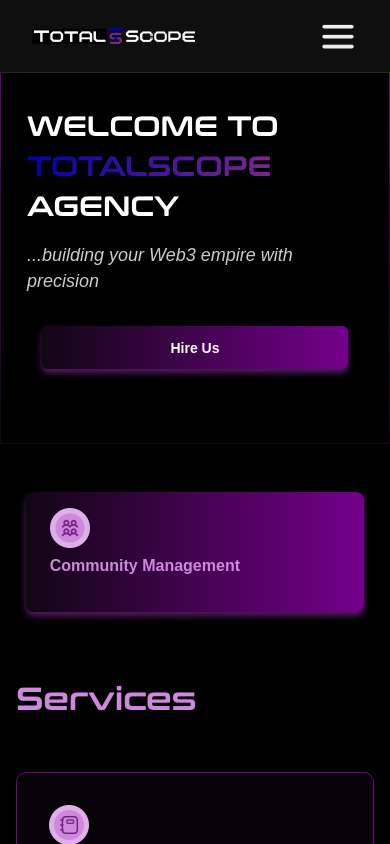
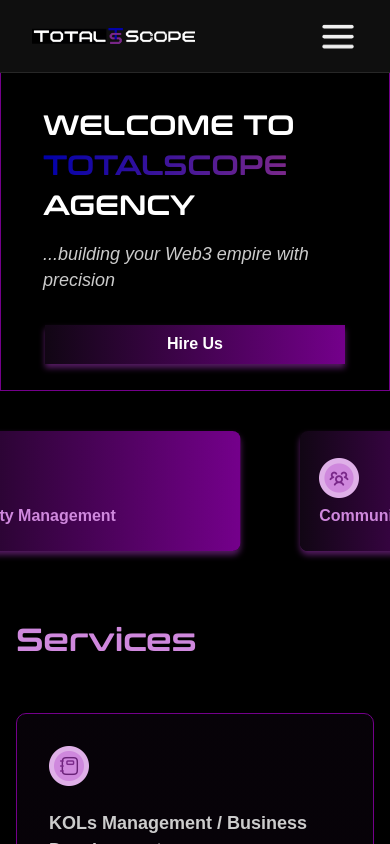
Before and after one commit to Favour-dgreat/TotalScope, a Next.js app: page / in a window 390 px wide. Shown: the top 844 px of the page. Built offline with nearby package versions, Linux system fonts and the light colour scheme.

Commit message:
updated the UI

```diff
--- a/components/CTASection/CTASection.module.css
+++ b/components/CTASection/CTASection.module.css
@@ -30,8 +30,7 @@
   .btn {
     background: linear-gradient(20deg, rgba(17, 6, 20, 1) 45%, rgba(116, 0, 139, 1));
     box-shadow: 0px 4px 6px rgba(119, 38, 137, 0.72);
-    padding: 0.75rem 6rem;
-    border-radius: 4px;
+    padding: 0.75rem 8rem;
     font-weight: bold;
     text-decoration: none;
     color: white;
--- a/components/CTASection/CTASection.tsx
+++ b/components/CTASection/CTASection.tsx
@@ -6,7 +6,7 @@
   return (
     <section className={styles.cta} id="hire">
       <h2>Ready to Work With Us?</h2>
-      <Link href="https://t.me/LexionETH" className={styles.btn}>Hire Us</Link>
+      <Link href="https://t.me/LexionETH" className={`${styles.btn} hover:scale-105 transition-transform duration-300`}>Hire Us</Link>
     </section>
   );
 };
--- a/components/Footer/Footer.module.css
+++ b/components/Footer/Footer.module.css
@@ -1,10 +1,11 @@
 /* components/Footer.module.css */
 .footer {
     background-color: #000;
-    color: #888;
+    color: #B3B3B3;
     padding: 2rem;
-    font-size: 0.85rem;
+    font-size: 16px;
     display: flex;
+    font-weight: bold;
     display: flex;
     flex-direction: row;
     align-items: flex-start;
@@ -20,7 +21,7 @@
     flex-direction: row;
     gap: 20px;
     margin: 0 auto;
-    width: 50%;
+    width: 70%;
   }
 
   @media screen and (max-width: 768px) {
--- a/components/Footer/Footer.tsx
+++ b/components/Footer/Footer.tsx
@@ -4,17 +4,17 @@
 const Footer = () => {
   return (
     <footer className={styles.footer}>
-      <p>Copyright © TotalScope Agency {new Date().getFullYear()}  All Rights Reserved.</p>
+      <p>Copyright © TotalScope Agency {new Date().getFullYear()} | All Rights Reserved </p>
 
       <div className={styles.socials}>
       <a href="https://t.me/LexionETH" target="_blank" rel="noopener noreferrer">
-          <img src="/images/telegram_symbol.png" alt="Twitter" width={24} height={24} />
+          <img src="/images/telegram_symbol.png" alt="Twitter" width={28} height={28} />
         </a>
         <a href="https://x.com/TotalScope_" target="_blank" rel="noopener noreferrer">
-          <img src="/images/twitter.png" alt="Twitter" width={24} height={24} />
+          <img src="/images/twitter.png" alt="Twitter" width={28} height={28} />
         </a>
         <a href="https://github.com/TotalScope-Agency" target="_blank" rel="noopener noreferrer">
-          <img src="/images/github.png" alt="Twitter" width={24} height={24} />
+          <img src="/images/github.png" alt="Twitter" width={28} height={28} />
         </a>
         {/* <a href="https://instagram.com/totalscopeagency" target="_blank" rel="noopener noreferrer">
           <img src="/images/instagram.png" alt="Twitter" width={24} height={24} />
--- a/components/HeroSection/HeroSection.module.css
+++ b/components/HeroSection/HeroSection.module.css
@@ -10,14 +10,15 @@
     display: flex;
     justify-content: space-between;
     align-items: center;
-    padding: 5rem 5rem;
+    margin-top: 10%;
+    padding: 1rem 2rem;
     background-color: #000;
     width: 90%;
     color: white;
     flex-wrap: wrap;
     border: 1px solid transparent;
-    border-image: linear-gradient(rgba(116, 0, 139, 1), rgba(17, 6, 20, 10));
-    border-image-slice: 1;
+    border-image: linear-gradient(rgba(116, 0, 139, 1), rgba(116, 0, 139, 1));
+    border-image-slice: 5;
     font-family: 'Conthrax', sans-serif;
 }
 
@@ -26,7 +27,7 @@
   }
 
   .hero h1 {
-    font-size: 2.5rem;
+    /* font-size: 2.5rem; */
     line-height: 1.2;
   }
 
@@ -48,8 +49,7 @@
   .hireBtn {
     background: linear-gradient(to left, rgba(116, 0, 139, 1), rgba(17, 6, 20, 10));
     box-shadow: 0px 4px 6px rgba(119, 38, 137, 0.72);
-    padding: 0.72rem 8rem;
-    border-radius: 6px;
+    padding: 0.5rem 7rem;
     font-weight: bold;
     text-decoration: none;
     color: white;
@@ -61,7 +61,8 @@
     .hero {
       flex-direction: column;
       align-items: center;
-      padding: 4rem 1rem;
+      padding-top: 10%;
+      padding: 1rem 2rem;
       width: 100% ;
     }
 
@@ -83,5 +84,12 @@
       font-size: 18px;
       text-align: left;
     }
+    .hireBtn{
+      padding: 0.5rem 4rem;
+      width: 100%;
+      max-width: 300px;
+      text-align: center;
+      font-size: 16px;
+    }
 
   }
--- a/components/HeroSection/HeroSection.tsx
+++ b/components/HeroSection/HeroSection.tsx
@@ -14,8 +14,8 @@
   className={`${style.hero} w-full flex flex-col-reverse md:flex-row items-center justify-between px-6 md:px-12 lg:px-20 py-4 md:py-24 bg-black text-white`}
 >
   {/* Left Side Content */}
-  <div className={`${style.left} w-full md:w-1/2 text-center md:text-left mt-8 md:mt-5`}>
-    <h1 className="text-3xl sm:text-4xl md:text-5xl lg:text-6xl font-bold leading-tight">
+  <div className={`${style.left} w-full md:w-1/2 text-center md:text-left mt-10 `}>
+    <h1 className="text-4xl sm:text-4xl md:text-5xl lg:text-5xl font-bold leading-tight">
       WELCOME TO <br />
       <span className={`${style.highlight} bg-gradient-to-r bg-clip-text`}>
         TOTALSCOPE
@@ -29,7 +29,7 @@
 
     <Link
       href="https://t.me/LexionETH"
-      className={`${style.hireBtn} inline-block text-white px-6 py-3 rounded-md font-semibold text-sm md:text-base shadow-lg hover:scale-105 transition-transform duration-300`}
+      className={`${style.hireBtn} inline-block text-white px-4 py-4 font-semibold text-sm md:text-base shadow-lg hover:scale-105 transition-transform duration-300`}
     >
       Hire Us
     </Link>
--- a/components/Partners/Partners.tsx
+++ b/components/Partners/Partners.tsx
@@ -44,9 +44,7 @@
             playsInline
             className={styles.video}
           />
-          <div className={styles.playButton} onClick={togglePlay}>
-            {isPlaying ? <FaPause /> : <FaPlay />}
-          </div>
+            {/* Removed the play and pause button as requested */}
         </div>
       </div>
     </section>
--- a/components/ServicesDetail/ServicesDetail.module.css
+++ b/components/ServicesDetail/ServicesDetail.module.css
@@ -1,6 +1,6 @@
 /* components/ServicesDetail.module.css */
 .detail {
-    padding: 4rem 2rem;
+    padding: 4rem 0.2rem;
     color: white;
     text-align: center;
     width: 90%;
--- a/components/ServicesOverview/Services.tsx
+++ b/components/ServicesOverview/Services.tsx
@@ -6,7 +6,7 @@
   "Community Moderation",
   "Chat Engagements",
   "Pro-Raiding Services",
-  "KOLs Management / Business Development",
+  "KOLs Management / BD",
   "Blockchain Development",
 ];
 const icons = [
@@ -21,15 +21,18 @@
 const ServicesOverview = () => {
   return (
 <section className={styles.overview}>
-      {/* Duplicate the services array for seamless scrolling */}
-      {[...services, ...services].map((service, index) => (
+  {/* Dynamically duplicate the services array for seamless scrolling */}
+  {Array(2)
+    .fill(services)
+    .flat()
+    .map((service, index) => (
       <div
         className={`${styles.card} ${styles.slider}`}
         key={index}
       >
         <span className={styles.icon}>
           <img
-              src={icons[index % icons.length]} // Use modulo to loop through icons
+            src={icons[index % icons.length]}
             alt={`Icon for ${service}`}
             width={40}
             height={40}
@@ -40,6 +43,6 @@
     ))}
 </section>
   );
-};
+}
 
 export default ServicesOverview;
--- a/components/ServicesOverview/ServicesOverview.module.css
+++ b/components/ServicesOverview/ServicesOverview.module.css
@@ -1,41 +1,62 @@
 /* components/ServicesOverview.module.css */
 .overview {
   display: flex;
-    flex-wrap: wrap;
-    justify-content: center;
-    gap: 1.3rem;
+  flex-direction: row;
+  gap: 30px;
   overflow: hidden;
-    padding: 3rem 1rem;
-    white-space: nowrap;
-    width: 95%;
+  /* Hide overflowing content */
+  position: relative;
+  width: 100%;
+  height: min-content;
+  padding: 40px 40px 50px;
 }
 
 .card {
   background: linear-gradient(90deg, rgba(17, 6, 20, 1) 0%, rgba(116, 0, 139, 1) 100%);
   border-radius: 8px;
-    padding: 1rem 1.5rem;
+  padding: 1rem 1.2rem;
   text-align: left;
   color: rgba(207, 136, 221, 1);
-    font-size: 0.875rem;
-    display: inline-flex; /* Use flexbox for consistent alignment */
-    flex-direction: column;
-    justify-content: center; /* Center content vertically */
-    width: 250px; /* Set a fixed width for all cards */
-    height: 120px; /* Set a fixed height for all cards */
+  font-size: 16px;
   font-weight: bold;
   box-shadow: 0px 4px 6px rgba(119, 38, 137, 0.72);
-    overflow: hidden; /* Prevent content overflow */
-    /* animation: slideLeft 20s linear infinite; */
   font-family: 'Poppins', sans-serif;
-    font-size: 16px;
   word-wrap: break-word;
   overflow-wrap: break-word;
   white-space: normal;
   line-height: 1.2;
-    /* Limit to approximately 2 lines */
-    display: -webkit-box;
+  width: 250px;
+  height: 120px;
+  justify-content: center;
+  flex-direction: column;
+  overflow: hidden;
+  -webkit-box-orient: vertical;
   -webkit-line-clamp: 2;
-    -webkit-box-orient: vertical;
+  flex: 0 0 auto;
+}
+
+.slider {
+  display: flex;
+  animation: scrollCards 20s linear infinite;
+  /* Apply continuous scrolling animation */
+}
+
+@keyframes scrollCards {
+  0% {
+    transform: translateX(0);
+    /* Start at the initial position */
+  }
+
+  100% {
+    transform: translateX(-100%);
+    /* Move the entire list to the left */
+  }
+}
+
+/* Duplicate the card list for seamless scrolling */
+.overview::after {
+  content: '';
+  display: block;
 }
 
 .icon {
@@ -44,14 +65,7 @@
   margin-bottom: 0.5rem;
 }
 
-  @keyframes slideLeft {
-    0% {
-      transform: translateX(100%);
-    }
-    100% {
-      transform: translateX(-100%);
-    }
-  }
+
 
 @media (max-width: 768px) {
   .overview {
@@ -61,13 +75,17 @@
     -webkit-overflow-scrolling: touch;
     white-space: nowrap;
     gap: 1rem;
-      padding-left: 1rem; /* Adjust padding to prevent cutting off */
-      justify-content: flex-start; /* Align items to the start */
-      scrollbar-width: none; /* Firefox */
+    padding-left: 1rem;
+    /* Adjust padding to prevent cutting off */
+    justify-content: flex-start;
+    /* Align items to the start */
+    scrollbar-width: none;
+    /* Firefox */
   }
 
   .overview::-webkit-scrollbar {
-      display: none; /* Chrome, Safari */
+    display: none;
+    /* Chrome, Safari */
   }
 
   .card {
@@ -75,12 +93,15 @@
   }
 
   .card:first-child {
-      flex: 0 0 100%; /* Ensure the first card takes full width */
-      margin-right: 1rem; /* Add spacing after the first card */
+    flex: 0 0 100%;
+    /* Ensure the first card takes full width */
+    margin-right: 1rem;
+    /* Add spacing after the first card */
   }
 
   .overview::after {
     content: '';
-      flex: 0 0 1rem; /* Gives some right-end breathing space */
+    flex: 0 0 1rem;
+    /* Gives some right-end breathing space */
   }
 }
```
Also changed, not shown: components/Reviews/Reviews.module.css (+44 -43 lines), components/Reviews/Reviews.tsx (+9 -9 lines). Lines whose indentation alone changed are shown as unchanged.
